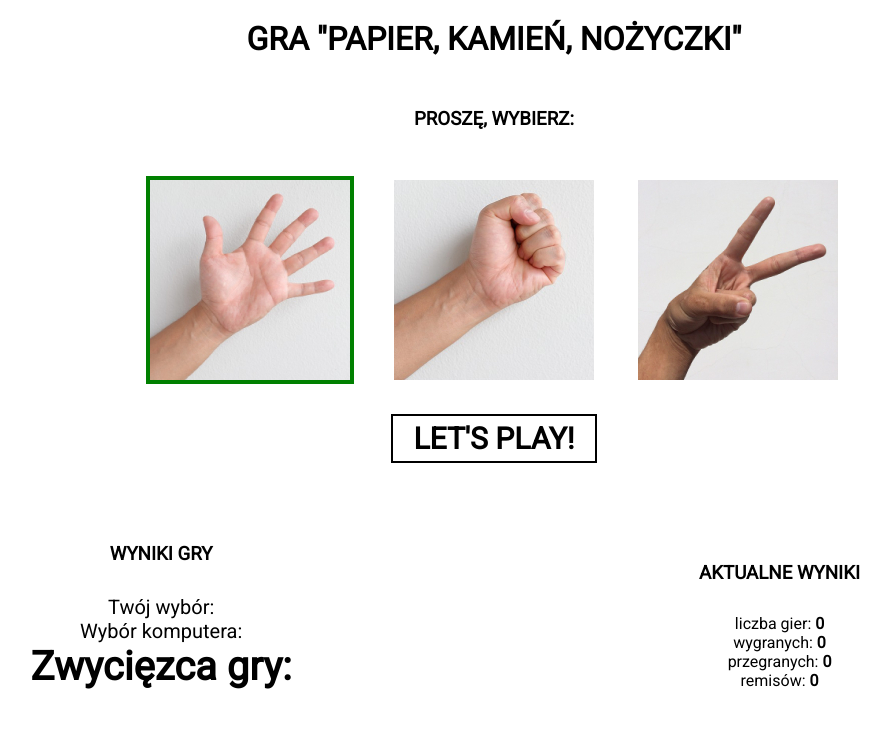
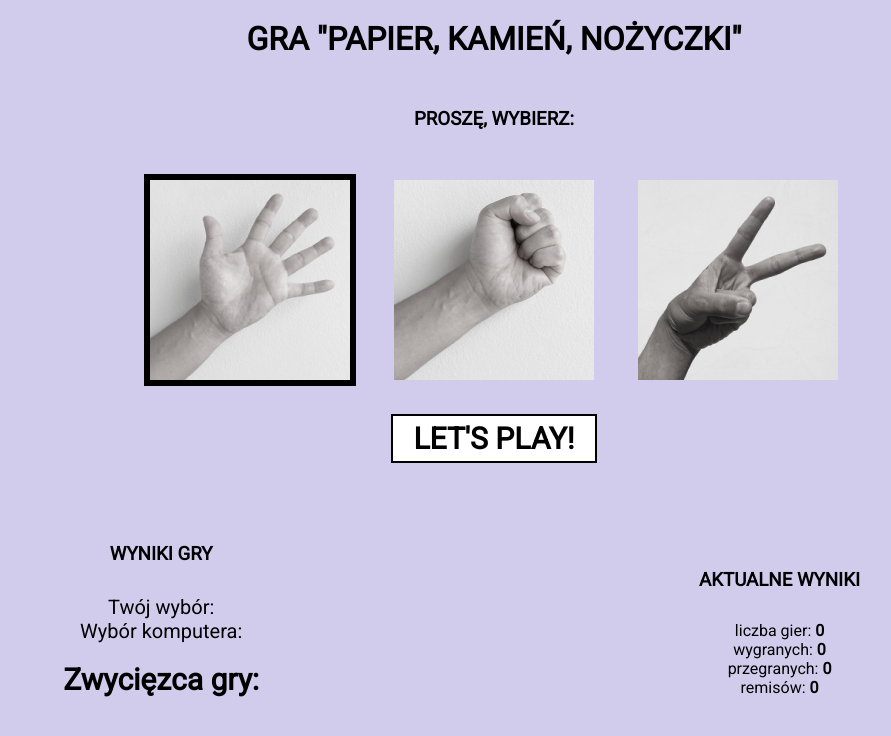
Before and after one commit to paulinaplachno/gra-kamien-papier, a plain HTML site: page index.html in a window 1280 px wide. Both pictures are taken after a click on the picture 396 px from the left and 280 px from the top of the page. Shown: the whole page, without its empty margins (146-1037 px from the left). Drawn offline with Linux system fonts and the light colour scheme.

Commit message:
wyodrebiony plik style.css

```diff
--- a/game.js
+++ b/game.js
@@ -17,7 +17,7 @@ function handSelection() {
     game.playerHand = this.dataset.option
     console.log(game.playerHand);
     hands.forEach( hand => hand.style.boxShadow = "");
-    this.style.boxShadow = "0 0 0 4px green"
+    this.style.boxShadow = "0 0 0 6px black"
 }
 
 function aiChoice() {
@@ -42,15 +42,15 @@ document.querySelector('p.numbers span').textContent = ++gameSummary.numbers;
 
 if (result === "win") {
     document.querySelector('p.wins span').textContent = ++gameSummary.win;
-    document.querySelector('[data-summary="who-win"]').textContent = "Ty wygrałeś!!!!"
+    document.querySelector('[data-summary="who-win"]').textContent = "Wygrałeś!"
     document.querySelector('[data-summary="who-win"]').style.color = "green";
    } else if (result === "loss") {
     document.querySelector('p.losses span').textContent = ++gameSummary.losses;
-    document.querySelector('[data-summary="who-win"]').textContent = "Komputer wygrał :("
+    document.querySelector('[data-summary="who-win"]').textContent = "Wygrał komputer :("
     document.querySelector('[data-summary="who-win"]').style.color = "red";
    } else {
     document.querySelector('p.draws span').textContent = ++gameSummary.draws;
-    document.querySelector('[data-summary="who-win"]').textContent = "Remis :\\"
+    document.querySelector('[data-summary="who-win"]').textContent = "Remis!"
     document.querySelector('[data-summary="who-win"]').style.color = "gray";
    }
 }
--- a/index.html
+++ b/index.html
@@ -6,90 +6,10 @@
     <meta name="viewport" content="width=device-width, initial-scale=1.0">
     <meta http-equiv="X-UA-Compatible" content="ie=edge">
     <link href="https://fonts.googleapis.com/css?family=Roboto&amp;subset=latin-ext" rel="stylesheet">
+    <link rel="stylesheet" href="./style.css">
+
     <title>Gra papier kamień nożyczki</title>
-    <style>
-        * {
-            margin: 0;
-            padding: 0;
-            box-sizing: border-box;
-            font-family: roboto, sans-serif;
-        }
 
-        h1 {
-            text-align: center;
-            margin: 20px 0;
-        }
-
-        h3 {
-            margin: 30px 0;
-        }
-
-        .panel {
-            margin: 20px;
-        }
-
-        .panel-left,
-        .panel-right {
-            display: inline-block;
-            width: 48%;
-            overflow: hidden;
-            margin: 40px auto 0;
-            text-align: center;
-        }
-
-        .panel-left p {
-            font-size: 20px;
-        }
-
-        .panel h3 {
-            text-align: center;
-        }
-
-        h1,
-        h3 {
-            text-transform: uppercase;
-        }
-
-        h2 {
-            font-size: 40px;
-        }
-
-        .select {
-            overflow: hidden;
-            text-align: center;
-            margin: 0 auto;
-            max-width: 1000px;
-        }
-
-        .select img {
-            width: 200px;
-            margin: 20px;
-            display: inline-block;
-
-        }
-
-        button {
-            display: block;
-            padding: 5px 20px;
-            border: 2px solid black;
-            text-transform: uppercase;
-            background-color: #fff;
-            font-weight: bold;
-            margin: 10px auto;
-            transition: .3s;
-            font-size: 30px;
-            cursor: pointer;
-        }
-
-        button:hover {
-            background-color: rgb(20, 20, 20);
-            color: white
-        }
-
-        span {
-            font-weight: bold;
-        }
-    </style>
 </head>
 
 <body>
@@ -113,7 +33,10 @@
         <h3>Wyniki gry</h3>
         <p>Twój wybór: <span data-summary="your-choice"></span></p>
         <p>Wybór komputera: <span data-summary="ai-choice"></span></p>
-        <h2>Zwycięzca gry: <span data-summary="who-win"></span></h2>
+        <br/>
+        <h2>Zwycięzca gry:
+        <br/>
+        <span data-summary="who-win"></span></h2>
     </div>
 
     <div class="panel-right">
--- /dev/null
+++ b/style.css
@@ -0,0 +1,90 @@
+* {
+    margin: 0;
+    padding: 0;
+    box-sizing: border-box;
+    font-family: roboto, sans-serif;
+    background-color: rgb(210, 204, 236);
+}
+
+h1 {
+    text-align: center;
+    margin: 20px 0;
+}
+
+h3 {
+    margin: 30px 0;
+}
+
+.panel {
+    margin: 20px;
+}
+
+img {
+    -webkit-filter: grayscale(90%);
+    -moz-filter: grayscale(90%);
+    -o-filter: grayscale(90%);
+    -ms-filter: grayscale(90%);
+    filter: grayscale(90%);
+}
+
+.panel-left,
+.panel-right {
+    display: inline-block;
+    width: 48%;
+    overflow: hidden;
+    margin: 40px auto 0;
+    text-align: center;
+}
+
+.panel-left p {
+    font-size: 20px;
+}
+
+.panel h3 {
+    text-align: center;
+}
+
+h1,
+h3 {
+    text-transform: uppercase;
+}
+
+h2 {
+    font-size: 30px;
+}
+
+.select {
+    overflow: hidden;
+    text-align: center;
+    margin: 0 auto;
+    max-width: 1000px;
+}
+
+.select img {
+    width: 200px;
+    margin: 20px;
+    display: inline-block;
+
+}
+
+button {
+    display: block;
+    padding: 5px 20px;
+    border: 2px solid black;
+    text-transform: uppercase;
+    background-color: #fff;
+    font-weight: bold;
+    margin: 10px auto;
+    transition: .3s;
+    font-size: 30px;
+    cursor: pointer;
+}
+
+button:hover {
+    background-color: rgb(20, 20, 20);
+    color: white
+}
+
+span {
+    font-weight: bold;
+}
```
